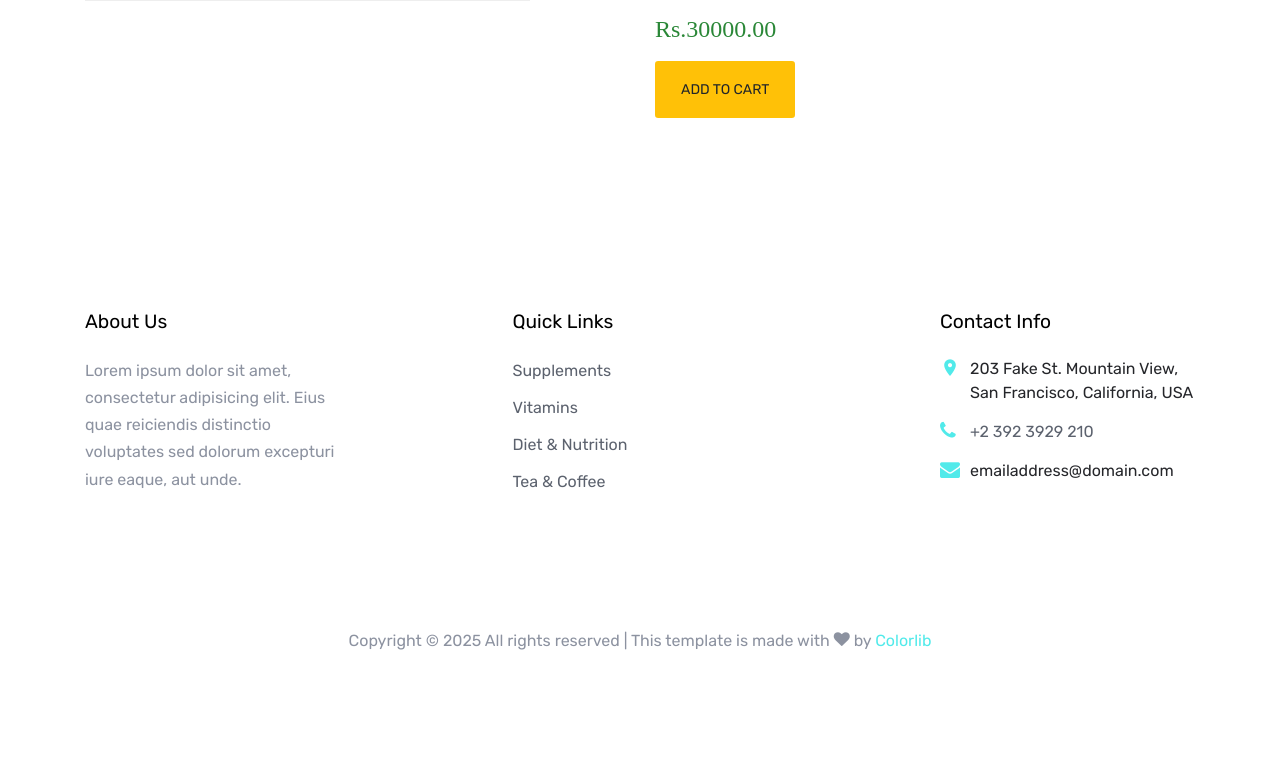
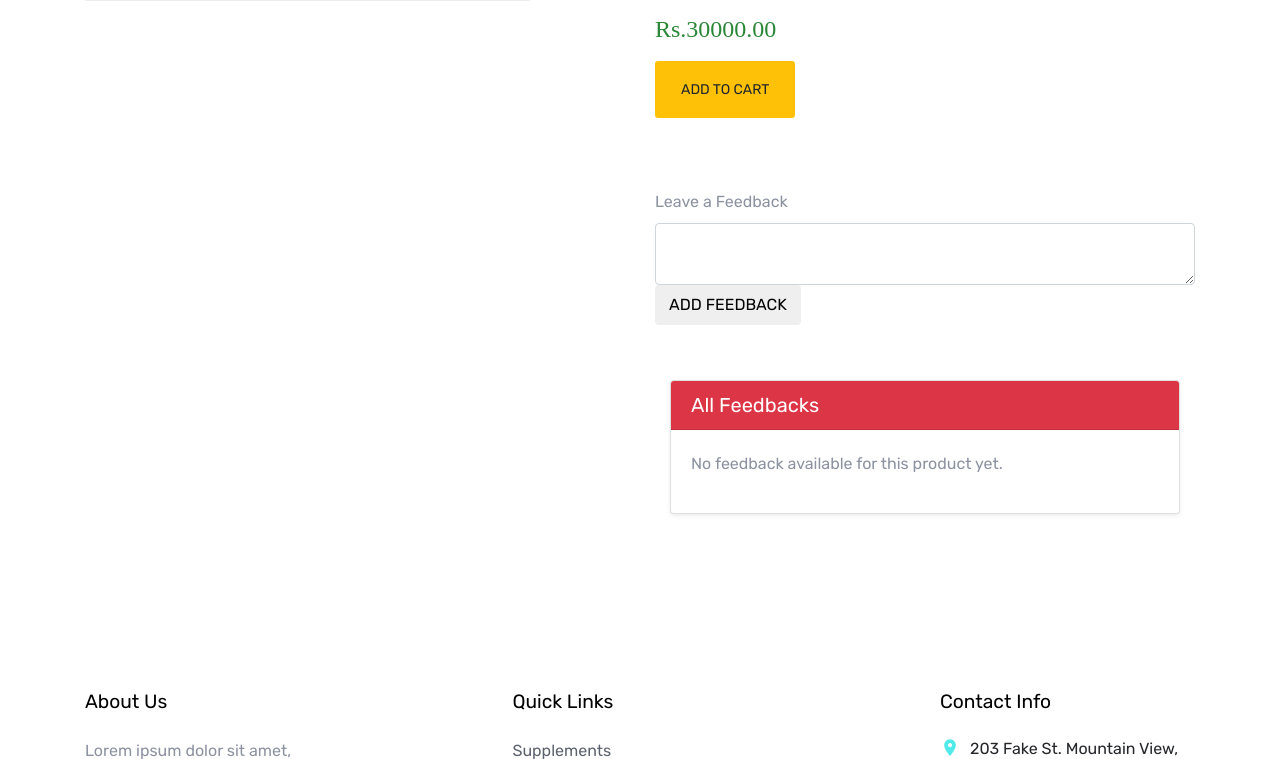
Before and after one commit to sreejith-0087/BrushBazaar, a Django app: page /single_product/3/ in a window 1280 px wide. Shown: the part 529-1288 px from the top of the page. Before the commit the page ends 1179 px from the top, so only its background shows below. Run offline with Django 5.2, Linux system fonts and the light colour scheme; data comes from the database, SQL or seed files in the repository; both versions use the stored data as it was after the commit; some libraries are stand-ins or nearby versions; some web fonts are replaced.

Commit message:
Feedback Add&View

```diff
--- a/BrushBazaarProject/BrushBazaarProject/settings.py
+++ b/BrushBazaarProject/BrushBazaarProject/settings.py
@@ -109,7 +109,7 @@ AUTH_PASSWORD_VALIDATORS = [
 
 LANGUAGE_CODE = 'en-us'
 
-TIME_ZONE = 'UTC'
+TIME_ZONE = 'Asia/kolkata'
 
 USE_I18N = True
 
--- a/BrushBazaarProject/Customer/urls.py
+++ b/BrushBazaarProject/Customer/urls.py
@@ -7,5 +7,5 @@ urlpatterns = [
     path('register/', Register, name='register'),
     path('login/', Login, name='login'),
     path('logout/', Logout, name='logout'),
-
+    path('feedback/<int:pro_id>', Addfeedback, name='feedback'),
 ]
--- a/BrushBazaarProject/Shop/views.py
+++ b/BrushBazaarProject/Shop/views.py
@@ -2,6 +2,7 @@ from django.shortcuts import render, redirect
 from . models import Categories, BrushBazaarProducts
 from django.core.paginator import Paginator
 from django.db.models import Q
+from Customer.models import Feedback
 # Create your views here.
 
 
@@ -40,4 +41,5 @@ def Product_Search(request):
 
 def Single_Product(request, pro_id):
     brushbazaarsingle = BrushBazaarProducts.objects.get(id=pro_id)
-    return render(request, 'Shop/Shop_Single.html', {'pro': brushbazaarsingle})
+    feedback_list = Feedback.objects.filter(product=pro_id).order_by('-created_at')
+    return render(request, 'Shop/Shop_Single.html', {'pro': brushbazaarsingle, 'feedback_list': feedback_list})
--- a/BrushBazaarProject/Template/Shop/Shop_Single.html
+++ b/BrushBazaarProject/Template/Shop/Shop_Single.html
@@ -32,7 +32,41 @@
 
             <p><a href="#" class="buy-now btn btn-sm height-auto px-4 py-3 btn-warning">Add To Cart</a></p>
 
+            <br><br>
+            <form method="post" action="{% url 'Customer:feedback' pro.id %}">
+              {% csrf_token %}
+              <label>Leave a Feedback</label>
+              <textarea name="Add_Feedback" class="form-control" required></textarea>
+              <div>
+                <input type="submit" value="Add Feedback" class="btn btn-teal-300">
+              </div>
+            </form>
+
+            <br><br>
+            <div class="col-12">
+                <div class="card shadow-sm">
+                    <div class="card-header bg-danger text-white">
+                        <h5 class="mb-0 text-white">All Feedbacks</h5>
+                    </div>
+                    <div class="card-body" style="max-height: 275px; overflow-y: auto;">
+                        {% if feedback_list %}
+                            <ul class="list-group">
+                                {% for feedback in feedback_list %}
+                                    <li class="list-group-item">
+                                        <p><span style="color:#343738;">{{ feedback.user.first_name }} {{ feedback.user.last_name }}</span></span><br>
+                                        <strong style="color:black;">{{ feedback.feedback }}</strong></p>
+                                        <small class="text-muted">Posted on {{ feedback.created_at|date:"F d, Y H:i" }}</small>
+                                    </li>
+                                {% endfor %}
+                            </ul>
+                        {% else %}
+                            <p>No feedback available for this product yet.</p>
+                        {% endif %}
+                    </div>
+                </div>
+            </div>
           </div>
+
         </div>
       </div>
     </div>
```
Also changed, not shown: BrushBazaarProject/Customer/models.py (+12 -0 lines), BrushBazaarProject/Customer/views.py (+18 -1 lines), BrushBazaarProject/db.sqlite3.
